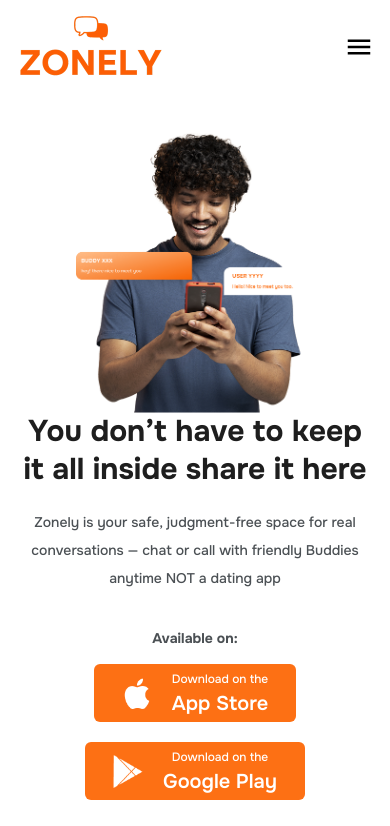
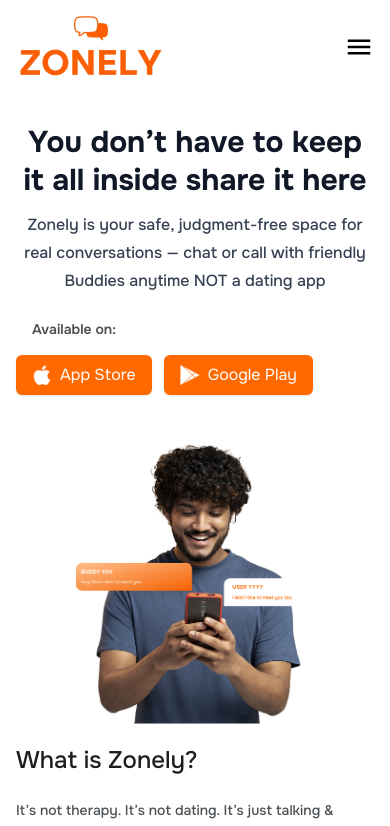
Before and after one commit to AnandVikash/zonely-nextjs-typescript, a Next.js app: page / in a window 390 px wide. Shown: the top 826 px of the page. Built offline with nearby package versions, Linux system fonts and the light colour scheme.

Commit message:
mobile view

```diff
--- a/src/components/pages/homepage/AboutSection.tsx
+++ b/src/components/pages/homepage/AboutSection.tsx
@@ -10,6 +10,17 @@
       <Container width>
         <section className="grid grid-cols-1 sm:grid-cols-2 justify-between items-center gap-10 ">
           <div className="">
+            <div className="block sm:hidden">
+
+              <h2 className="title">What is Zonely?</h2>
+
+              {/* Styled separate line */}
+              <p className="mb-2">
+                It’s not therapy. It’s not dating. It’s just talking & chatting —
+                Zonely style.
+              </p>
+              <div className="w-20 h-[3px] bg-[var(--primary)] rounded-full  mb-5 "></div>
+            </div>
             <Image
               src="/assets/aboutus/aboutus.png"
               alt="About Us"
@@ -20,6 +31,8 @@
           </div>
 
           <div className="">
+            <div className="hidden sm:block">
+
               <h2 className="title">What is Zonely?</h2>
 
               {/* Styled separate line */}
@@ -27,8 +40,9 @@
                 It’s not therapy. It’s not dating. It’s just talking & chatting —
                 Zonely style.
               </p>
+              <div className="w-20 h-[3px] bg-[var(--primary)] rounded-full  mb-5 "></div>
+            </div>
 
-            <div className="w-20 h-[3px] bg-[var(--primary)] rounded-full  mb-5 "></div>
 
             <p className="mb-5">
               Zonely is your everyday space to just talk and chat — no labels,
--- a/src/components/pages/homepage/BannerSection.tsx
+++ b/src/components/pages/homepage/BannerSection.tsx
@@ -4,8 +4,9 @@
 import Container from "@/components/layout/container/Container";
 import { Swiper, SwiperSlide } from "swiper/react";
 import { Pagination, Autoplay } from "swiper/modules";
-import Image from "next/image";
-import Link from "next/link";
+
+import "swiper/css";
+import "swiper/css/pagination";
 
 const BannerSection: React.FC = () => {
   return (
@@ -18,72 +19,58 @@
       >
         <SwiperSlide>
           <div className='relative z-10 bg-[url("/assets/banner/banner12.jpg")] bg-cover bg-no-repeat bg-top-right backdrop-blur-sm min-h-[300px] lg:min-h-[400px] flex'>
-            <Container className="flex flex-col-reverse lg:flex-row items-center justify-between w-full h-full py-2  gap-6 relative">
-              <div className="text-center lg:text-left max-w-xl self-center z-10">
-                <h1 className="bannerTitle leading-tight">
+            <Container className="flex flex-col-reverse lg:flex-row items-center justify-between w-full h-full py-6 lg:py-16 gap-6 relative">
+
+
+              <div className="order-2 lg:order-1 text-center lg:text-left max-w-xl self-center z-10">
+                <h1 className="text-3xl md:text-5xl font-bold leading-tight text-gray-900">
                   You don’t have to keep it all inside share it here
                 </h1>
-                <p className="mb-8">
-                  Zonely is your safe, judgment-free space for real
-                  conversations — chat or call with friendly Buddies anytime NOT
-                  a dating app
+                <p className="mt-3 text-gray-700 text-base md:text-lg">
+                  Zonely is your safe, judgment-free space for real conversations — chat or call with friendly Buddies anytime
+                  NOT a dating app
                 </p>
 
-                <p className="font-bold">Available on:</p>
-                <div className="flex flex-col sm:flex-row items-center sm:justify-start gap-5 mt-3">
-                  <Link
+                <div className="flex flex-col items-start px-4 sm:px-0">
+                  <p className="mt-5 font-semibold">Available on:</p>
+                </div>
+
+                <div className="flex  flex-row items-center sm:justify-start gap-3 mt-3">
+                  <a
                     href="#"
-                    className="bg-[var(--primary)] text-white flex items-center gap-5 btnLink"
+                    className="bg-orange-500 text-white flex items-center gap-2 px-4 py-2 rounded-md shadow hover:bg-orange-600 transition"
                   >
-                    <Image
+                    <img
                       src="/assets/banner/icon1.png"
                       alt="App Store"
-                      width={30}
-                      height={30}
-                      className="object-cover"
+                      className="w-5 h-5"
                     />
+                    <span>App Store</span>
+                  </a>
 
-                    <div className="">
-                      <span className="text-white text-xs">
-                        Download on the
-                      </span>
-                      <p className="text-xl text-white font-semibold">
-                        App Store
-                      </p>
-                    </div>
-                  </Link>
-
-                  <Link
+                  <a
                     href="https://play.google.com/store/apps/details?id=com.zonely.zonelyapp"
-                    className="bg-[var(--primary)] text-white flex items-center gap-5 btnLink"
+                    className="bg-orange-500 text-white flex items-center gap-2 px-4 py-2 rounded-md shadow hover:bg-orange-600 transition"
                   >
-                    <Image
+                    <img
                       src="/assets/banner/icon2.png"
                       alt="Google Play"
-                      width={30}
-                      height={30}
-                      className="object-cover"
+                      className="w-5 h-5"
                     />
-
-                    <div>
-                      <span className="text-white text-xs">
-                        Download on the
-                      </span>
-                      <p className="text-xl text-white font-semibold">
-                        Google Play
-                      </p>
-                    </div>
-                  </Link>
+                    <span>Google Play</span>
+                  </a>
                 </div>
               </div>
 
-              <div className="w-full lg:w-1/2 flex justify-center lg:justify-end relative h-full">
+
+              <div className=" order-1 lg:order-2 w-full lg:w-1/2 flex justify-center lg:justify-end relative h-full">
                 <img
                   src="/assets/banner/boy.png"
                   alt="Banner Illustration"
                   className="w-2/3 sm:w-1/2 lg:w-auto h-auto object-contain relative translate-y-6 lg:translate-y-16"
                 />
               </div>
+
             </Container>
           </div>
         </SwiperSlide>
--- a/src/components/pages/homepage/FeedbackSection.tsx
+++ b/src/components/pages/homepage/FeedbackSection.tsx
@@ -116,9 +116,9 @@
             impact we create every day.
           </p>
 
-          <button className="bg-orange-500 hover:bg-orange-600 text-white px-6 py-3 rounded-md font-semibold transition">
+          {/* <button className="bg-orange-500 hover:bg-orange-600 text-white px-6 py-3 rounded-md font-semibold transition">
             View More
-          </button>
+          </button> */}
         </div>
 
         {/* Right side: testimonial cards */}
@@ -214,7 +214,7 @@
                     index === Math.floor(currentCardIndex / 1)
                       ? "bg-orange-500"
                       : "bg-gray-300"
-                  }`}
+                    }`}
                   aria-label={`Go to testimonial group ${index + 1}`}
                 />
               ))}
--- a/src/components/pages/homepage/WhatsInsideSection.tsx
+++ b/src/components/pages/homepage/WhatsInsideSection.tsx
@@ -65,7 +65,7 @@
                       onMouseLeave={() => swiperRef.current?.autoplay.start()}
                     >
                       {/* Default view */}
-                      <div className="flex flex-col items-center justify-center absolute inset-0 z-10 transform transition-all duration-500 ease-in-out group-hover:-translate-y-10 group-hover:opacity-0">
+                      <div className="flex flex-col items-center justify-center absolute inset-0 z-10 transform transition-all duration-500 ease-in-out opacity-0 sm:opacity-100 group-hover:-translate-y-10 group-hover:opacity-0">
                         <Image
                           src={item.icon}
                           alt={item.title}
@@ -79,7 +79,7 @@
                       </div>
 
                       {/* Hover view */}
-                      <div className="absolute inset-0 bg-gradient-to-t from-orange-500 to-orange-400 text-white flex flex-col items-center justify-center px-4 py-6 transform translate-y-full transition-all duration-500 ease-in-out group-hover:translate-y-0 group-hover:opacity-100">
+                      <div className="absolute inset-0 bg-gradient-to-t from-orange-500 to-orange-400 text-white flex flex-col items-center justify-center px-4 py-6 transform sm:translate-y-full transition-all duration-500 ease-in-out opacity-100 sm:opacity-0 group-hover:translate-y-0 group-hover:opacity-100">
                         <h3 className="subTitle">{item.title}</h3>
                         <p className=" text-center  text-white">
                           {item.description}
```
Lines whose indentation alone changed are shown as unchanged.
